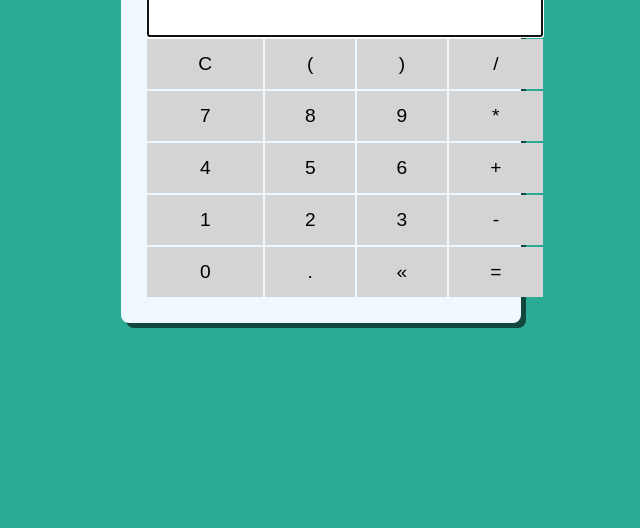
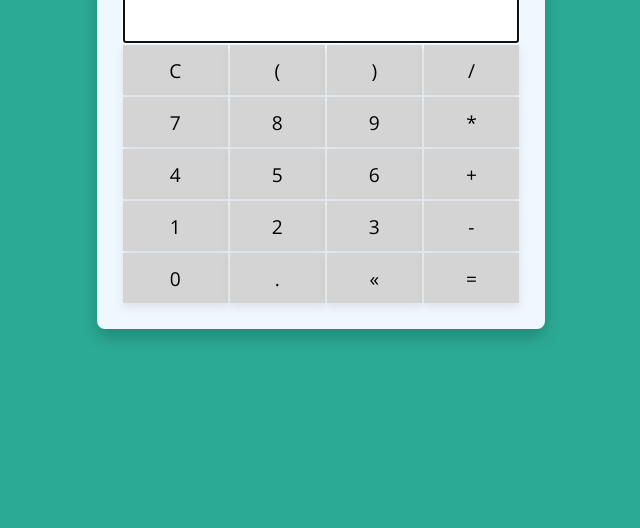
Before and after one commit to markesapucai/Calculator, a plain HTML site: page index.html in a window 1280 px wide. Shown: the part 272-800 px from the top of the page, without its empty margins (319-959 px from the left). Drawn offline with nearby package versions, Linux system fonts and the light colour scheme.

Commit message:
feat: add scss things

```diff
--- a/style/style.scss
+++ b/style/style.scss
@@ -1,25 +1,46 @@
+@import url('https://fonts.googleapis.com/css2?family=Open+Sans:wght@400;500;600;800&display=swap');
+
+$primary: rgb(43, 170, 149);
+$secundary: aliceblue;
+
+@mixin flexCenter() {
+    display: flex;
+    justify-content: center;
+    align-items: center;
+}
+
 * {
     margin: 0;
     padding: 0;
     box-sizing: border-box;
+    font-family: 'Open Sans', sans-serif;
 }
+
 body {
-    display: flex;
-    justify-content: center;
-    align-items: center;
+    @include flexCenter();
     height: 100vh;
-    background-color: rgb(43, 170, 149);
+    background-color: $primary;
     gap: 10vh;
 }
+
 .container {
     display: flex;
     flex-direction: column;
-    background-color: aliceblue;
-    width: 50vh;
-    box-shadow: 5px 5px rgba(0, 0, 0, 0.582);
-    border-radius: 1vh;
+    background-color: $secundary;
     padding: 24px;
     gap: 10px;
+    border-radius: 1vh;
+
+    box-shadow: 0 8px 16px rgba(0, 0, 0, 0.2);
+    transform: translate(0, 0);
+    transition: transform 0.2s ease-in-out;
+
+    h1 {
+        @include flexCenter();
+    }
+    &:hover {
+        transform: translate(0, -2px);
+    }
 
     .calculator {
         width: 400px;
@@ -36,9 +57,15 @@ body {
             border: none;
             background-color: #d4d4d4;
             cursor: pointer;
-        }
-        .btn:hover {
-            background-color: #cac9c9;
+
+            box-shadow: 0 4px 8px rgba(161, 158, 158, 0.253);
+            transform: translate(0, 0);
+            transition: transform 0.2s ease-in-out;
+
+            &:hover {
+                background-color: #cac9c9;
+                transform: translate(0, -2px);
+            }
         }
     }
 }
```
Also changed, not shown: style/style.css, 1 other file.
